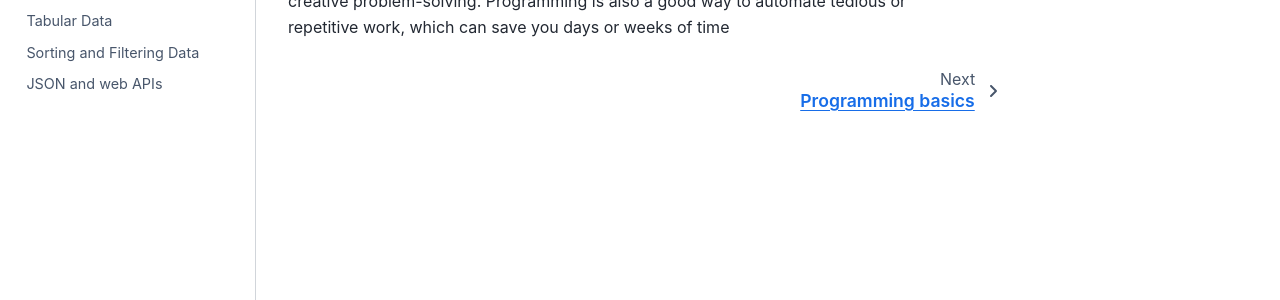
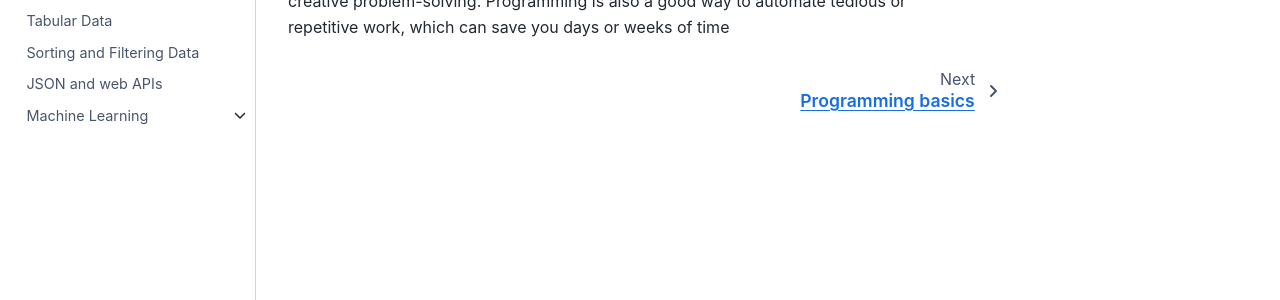
Before and after one commit to UiO-CELL/programming-for-lawyers, a Jupyter Book: the page built from docs/index.md, in a window 1280 px wide. Shown: the part 370-670 px from the top of the page. Built offline with Jupyter Book 1.0.4 settings and Sphinx 7.4.7 and the Sphinx Book theme 1.1.4, drawn with Linux system fonts in a browser that asks for light colours.

Commit message:
Machine learning

```diff
--- a/_toc.yml
+++ b/_toc.yml
@@ -11,3 +11,7 @@ chapters:
 - file: docs/tabular_data
 - file: docs/sorting_filtering
 - file: docs/JSON-APIs
+- file: docs/machine_learning
+  sections:
+  - file: docs/supervised_learning
+  - file: docs/unsupervised_learning
```
Also changed, not shown: docs/machine_learning.ipynb (added), docs/supervised_learning.ipynb (added), docs/unsupervised_learning.ipynb (added).
